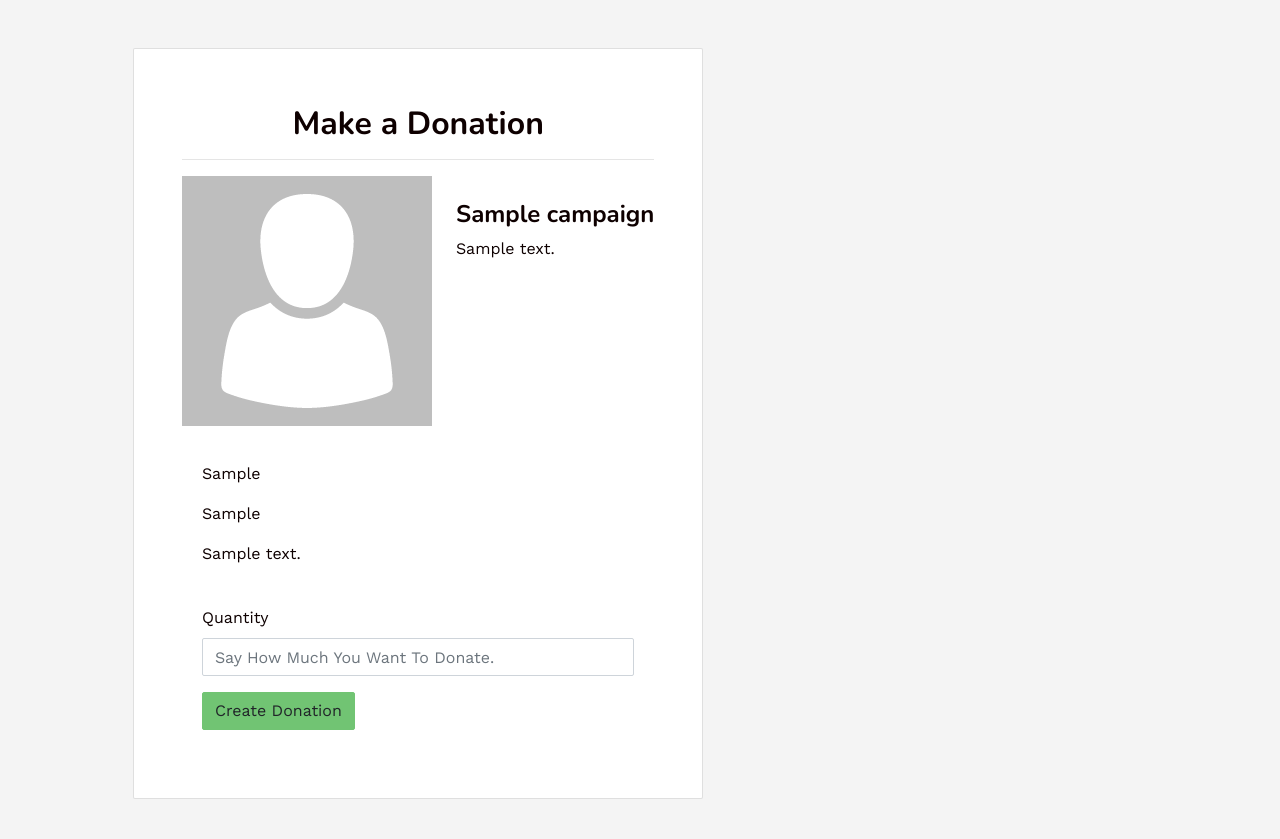
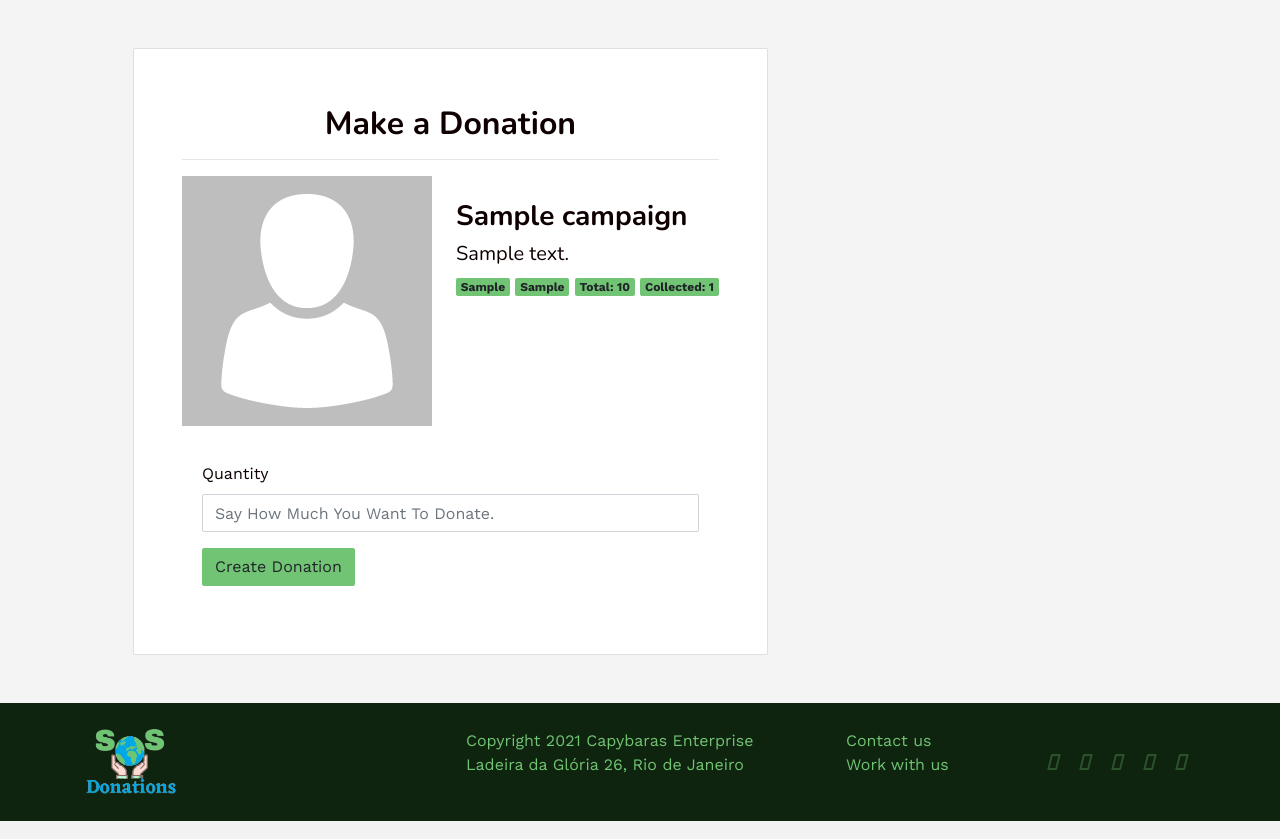
Before and after one commit to RaquelLima7/SOS_Donations, a Rails app: page /campaigns/1/donations/new in a window 1280 px wide. Shown: the part 85-924 px from the top of the page. Run offline with Rails 7, Linux system fonts and the light colour scheme; a user stored in the database is signed in; tables that the repository leaves empty hold one stand-in row (values such as "Sample post"); style sheets or scripts are compiled from the project's sources; parts of the project's set-up code (start-up, migrations or seed data) failed here and were passed over; some libraries are stand-ins or nearby versions.

Commit message:
change new donation

```diff
--- a/app/views/donations/new.html.erb
+++ b/app/views/donations/new.html.erb
@@ -13,16 +13,16 @@
             <%= image_tag('neutral-avatar.png') %>
           <% end %>
           <div class="ml-4 mt-4">
-            <h4><b><%= "#{@campaign.name}"%></b></h4>
-            <p><%= @campaign.description %></p>
+            <h3><b><%= "#{@campaign.name}"%></b></h3>
+            <h5><%= @campaign.description %></h5>
+            <span class="badge btn-primary"><%= @campaign.category %></span>
+            <span class="badge btn-primary"><%= @campaign.type_donation %></span>
+            <span class="badge btn-primary"> Total: <%= @campaign.total %></span>
+            <span class="badge btn-primary"> Collected: <%= @campaign.raised %></span>
           </div>
         </div>
         <div class="card-body ">
           <div class="mt-0">
-            <p><%= @campaign.category %></p>
-            <p><%= @campaign.type_donation %></p>
-            <p> <%= @campaign.description %></p>
-            <br>
             <%= simple_form_for [ @campaign, @donation ] do |f| %>
               <%= f.input :quantity, placeholder: 'Say How Much You Want To Donate.' %>
               <%= f.submit class: 'btn btn-primary' %>
```
